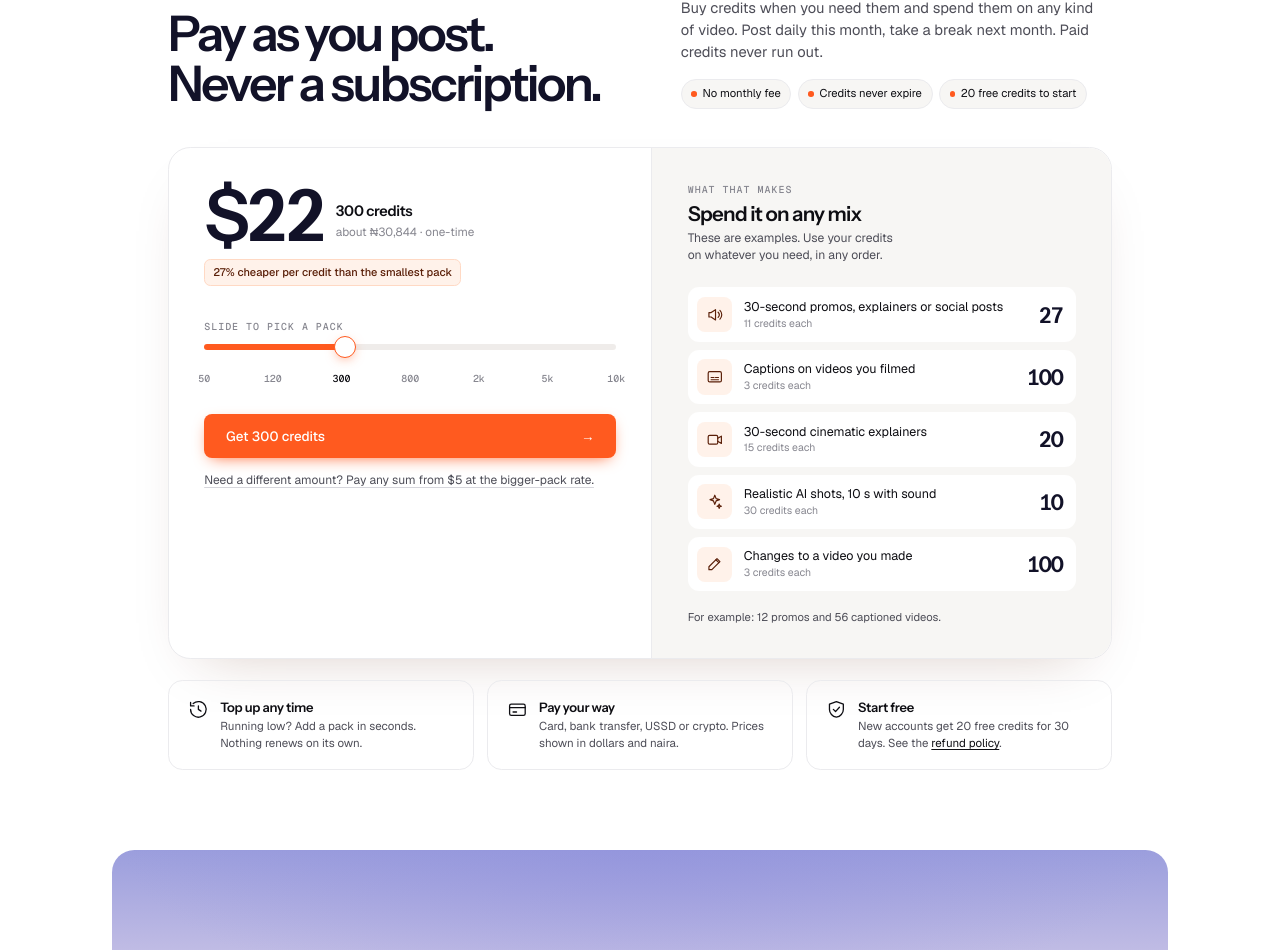
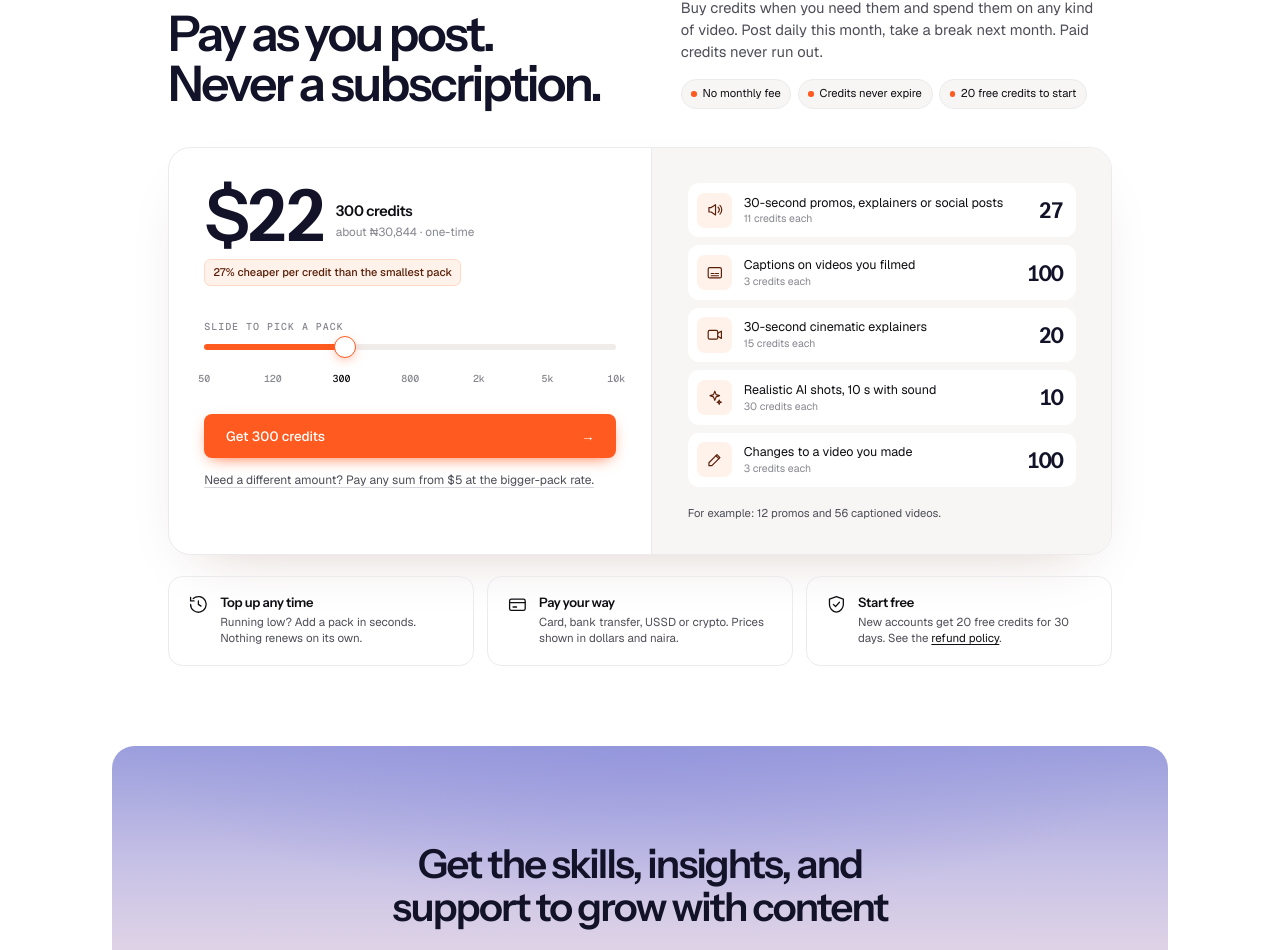
Before and after one commit to kreativejosh/reel-yarn, a Next.js app: page / in a window 1280 px wide. Shown: the part 5655-6605 px from the top of the page. Built offline with nearby package versions, Linux system fonts and the light colour scheme; no server answers.

Commit message:
Remove the 'Spend it on any mix' heading from pricing
Co-Authored-By: Claude Opus 5.5 <noreply@anthropic.com>

```diff
--- a/src/app/globals.css
+++ b/src/app/globals.css
@@ -326,9 +326,7 @@ nav.top{display:flex;align-items:center;justify-content:space-between;gap:16px;p
 .pr-custom:hover{color:var(--ink)}
 .pr-get{background:var(--soft);padding:44px 44px 40px;border-left:1px solid var(--line);display:flex;flex-direction:column}
 @media (max-width:900px){.pr-pick,.pr-get{padding:30px 22px}.pr-get{border-left:0;border-top:1px solid var(--line)}}
-.pr-get h3{margin-top:10px;font-size:1.6rem;font-weight:600;letter-spacing:-.035em}
-.pr-get h3 small{display:block;margin-top:6px;font:400 .95rem/1.45 var(--body);letter-spacing:0;color:var(--ink-2)}
-.pr-list{list-style:none;margin:28px 0 0;padding:0;display:flex;flex-direction:column;gap:10px}
+.pr-list{list-style:none;margin:0;padding:0;display:flex;flex-direction:column;gap:10px}
 .pr-list li{display:grid;grid-template-columns:44px 1fr auto;align-items:center;gap:14px;background:#fff;border-radius:14px;padding:12px 16px 12px 12px}
 .pr-list .ic{width:44px;height:44px;border-radius:10px;display:grid;place-items:center;background:var(--orange-soft)}
 .pr-list .ic svg{width:22px;height:22px;stroke:var(--ember);fill:none;stroke-width:1.6;stroke-linecap:round;stroke-linejoin:round}
--- a/src/components/Pricing.tsx
+++ b/src/components/Pricing.tsx
@@ -57,8 +57,6 @@ export function Pricing() {
           </div>
 
           <div className="pr-get">
-            <p className="pr-label">What that makes</p>
-            <h3>Spend it on any mix <small>These are examples. Use your credits on whatever you need, in any order.</small></h3>
             <ul className="pr-list">
               {creditCosts.map((c) => (
                 <li key={c.what}>
```
